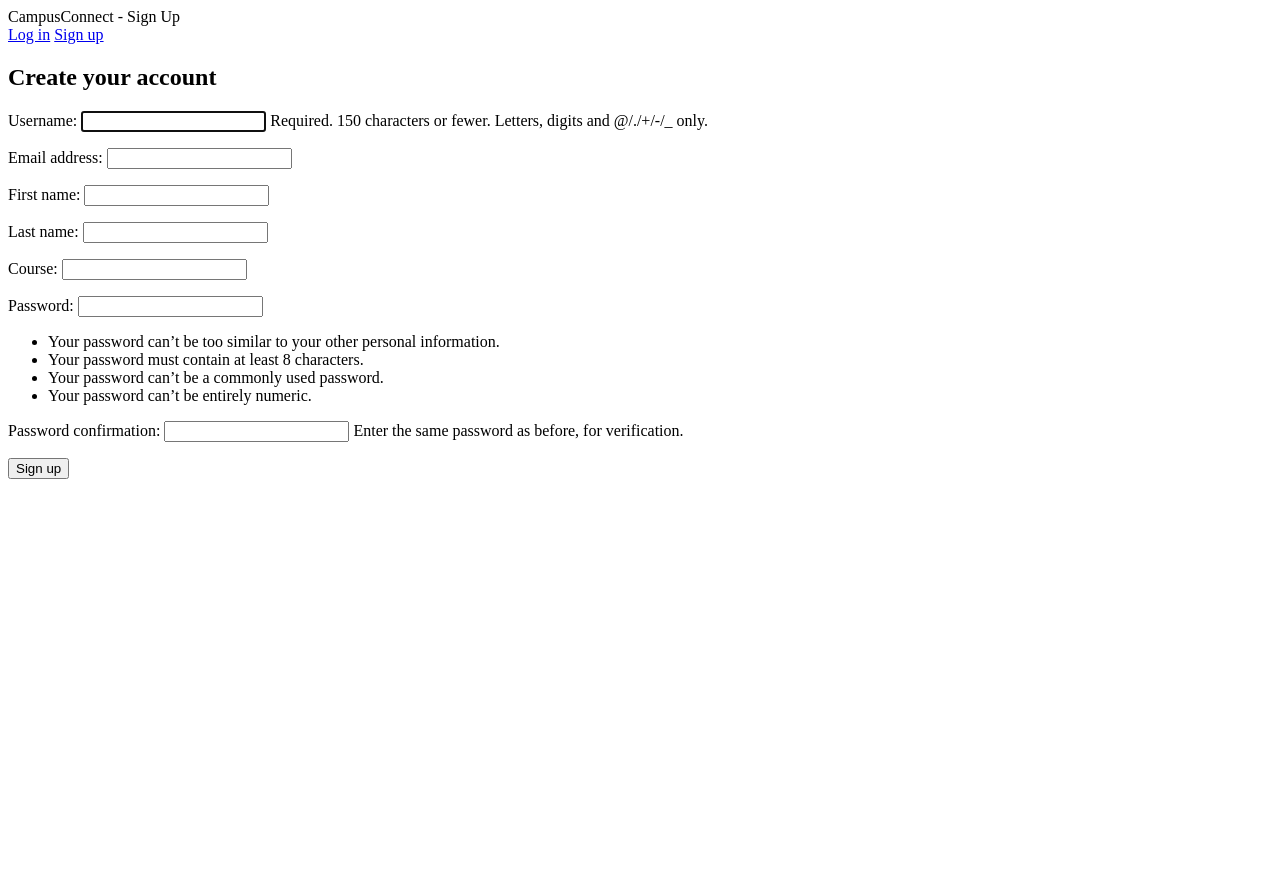
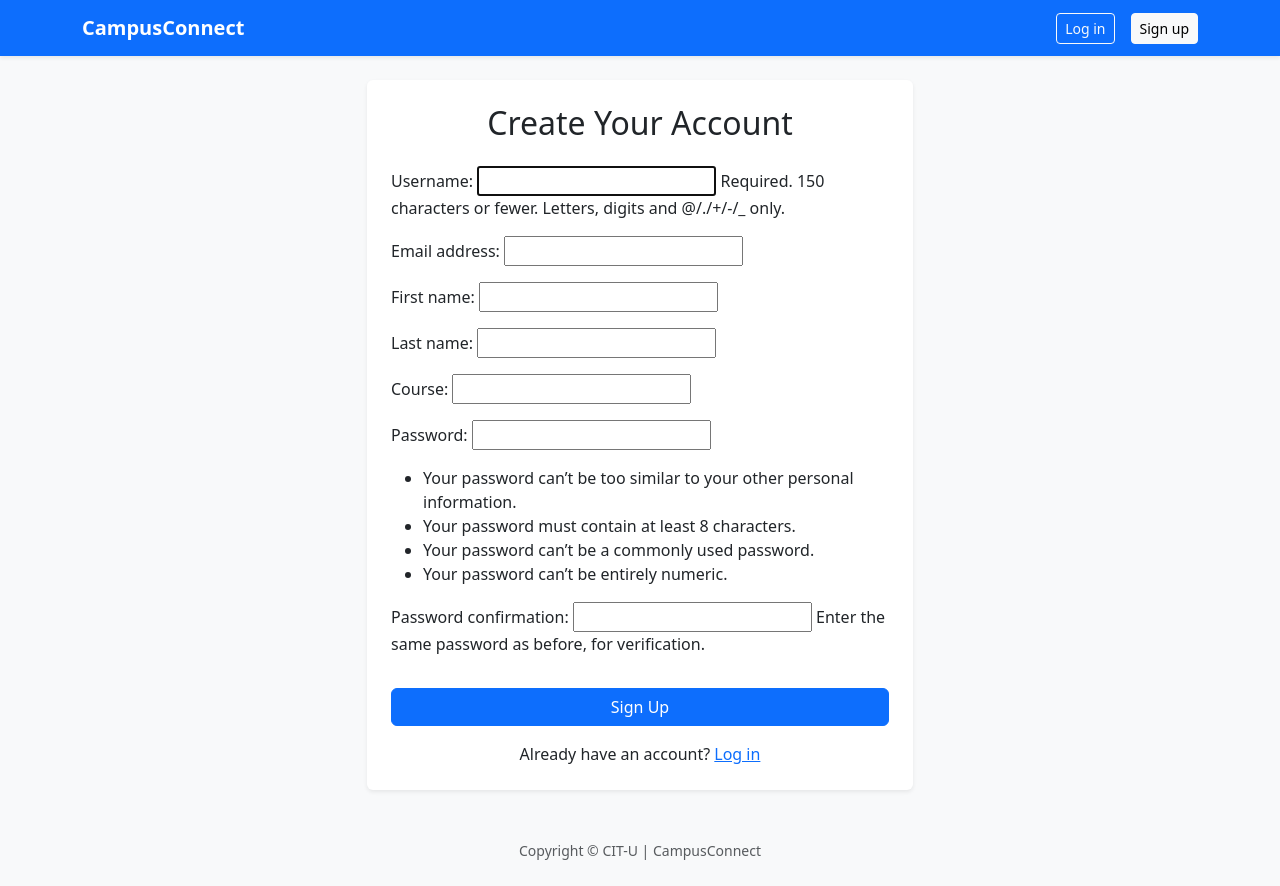
Before and after one commit to igitgud33/CSIT327-G5-Boquia-Altair-FirstDjango, a Django app: page /accounts/signup/ in a window 1280 px wide. Before the commit the page ends 479 px from the top, so only its background shows below. Run offline with Django 5.2, Linux system fonts and the light colour scheme.

Commit message:
Complete profile, signup, and applied Bootstrap

```diff
--- a/accounts/urls.py
+++ b/accounts/urls.py
@@ -1,7 +1,7 @@
 from django.urls import path
-from .views import SignUpView
+from .views import ProfileUpdateView, SignUpView
 
 urlpatterns = [
-    path("signup/", SignUpView.as_view(),
-         name="signup"),
+    path("signup/", SignUpView.as_view(), name="signup"),
+    path("profile/", ProfileUpdateView.as_view(), name="profile"),
 ]
--- a/accounts/views.py
+++ b/accounts/views.py
@@ -1,9 +1,29 @@
 from django.urls import reverse_lazy
-from django.views.generic import CreateView
+from django.contrib.auth.mixins import LoginRequiredMixin
+from django.views.generic import CreateView, UpdateView
+
+from .models import CustomUser
 from .forms import CustomUserCreationForm
 
-# Create your views here.
 class SignUpView(CreateView):
     form_class = CustomUserCreationForm
     template_name = "registration/signup.html"
     success_url = reverse_lazy("login")
+
+    def form_valid(self, form):
+        response = super().form_valid(form)
+        messages.success(
+            self.request,
+            "Your account has been created successfully! You can now log in."
+        )
+        return response
+
+
+class ProfileUpdateView(LoginRequiredMixin, UpdateView):
+    model = CustomUser
+    template_name = "accounts/profile.html"
+    fields = ["first_name", "last_name", "email", "course"]
+    success_url = reverse_lazy("profile")
+
+    def get_object(self):
+        return self.request.user
--- a/campusconnect/settings.py
+++ b/campusconnect/settings.py
@@ -129,5 +129,6 @@ MAILERS = {
 }
 
 AUTH_USER_MODEL='accounts.CustomUser'
+LOGIN_URL = '/accounts/login/'
 LOGIN_REDIRECT_URL = 'dashboard'
 LOGOUT_REDIRECT_URL = 'login'
--- a/templates/base.html
+++ b/templates/base.html
@@ -1,21 +1,96 @@
+
+<!-- structure matters here -->
+
 <!DOCTYPE html>
-<html>
-    <head>{% block title %}{% endblock %}</head>
-    <body>
-        <nav>
+<html lang="en">
+<head>
+    <meta charset="UTF-8">
+    <meta name="viewport" content="width=device-width, initial-scale=1">
+
+    <title>{% block title %}CampusConnect{% endblock %}</title>
+
+    <!-- Bootstrap 5 CSS -->
+    <link href="https://cdn.jsdelivr.net/npm/bootstrap@5.3.3/dist/css/bootstrap.min.css"
+          rel="stylesheet">
+</head>
+
+<body class="bg-light">
+
+    <nav class="navbar navbar-expand-lg navbar-dark bg-primary shadow-sm">
+        <div class="container">
+
+            <a class="navbar-brand fw-bold" href="/">
+                CampusConnect
+            </a>
+
+            <div class="d-flex align-items-center gap-3">
+
                 {% if user.is_authenticated %}
+
+                    <span class="text-white">
                         Hi, {{ user.username }}!
+                    </span>
+
+                    <a href="{% url 'profile' %}"
+                       class="btn btn-outline-light btn-sm">
+                        My Profile
+                    </a>
+
                     <form method="post" action="{% url 'logout' %}">
                         {% csrf_token %}
-                <button type="submit">Log out</button>
+                        <button type="submit"
+                                class="btn btn-light btn-sm">
+                            Log out
+                        </button>
                     </form>
+
                 {% else %}
-             <a href="{% url 'login' %}">Log in</a>
-             <a href="{% url 'signup' %}">Sign up</a>
+
+                    <a href="{% url 'login' %}"
+                       class="btn btn-outline-light btn-sm">
+                        Log in
+                    </a>
+
+                    <a href="{% url 'signup' %}"
+                       class="btn btn-light btn-sm">
+                        Sign up
+                    </a>
+
                 {% endif %}
+
+            </div>
+        </div>
     </nav>
-        <main>{% block content %}{% endblock %}</main>
+
+    <main class="container py-4">
+
+        <!-- Django Messages -->
+        {% if messages %}
+            {% for message in messages %}
+                <div class="alert alert-{{ message.tags|default:'info' }} alert-dismissible fade show"
+                     role="alert">
+
+                    {{ message }}
+
+                    <button type="button"
+                            class="btn-close"
+                            data-bs-dismiss="alert">
+                    </button>
+                </div>
+            {% endfor %}
+        {% endif %}
+
+        {% block content %}
+        {% endblock %}
+
+    </main>
+
+    <footer class="text-center text-muted py-4">
+        <small>Copyright © CIT-U | CampusConnect</small>
+    </footer>
+
+    <!-- Bootstrap 5 JavaScript -->
+    <script src="https://cdn.jsdelivr.net/npm/bootstrap@5.3.3/dist/js/bootstrap.bundle.min.js"></script>
+
 </body>
 </html>
-
-<!-- structure matters here -->
--- a/templates/registration/signup.html
+++ b/templates/registration/signup.html
@@ -1,17 +1,41 @@
+ <!--USERNAME: superadmin | PASSWORD: password-->
+
 {% extends "base.html" %}
+
 {% block title %}CampusConnect - Sign Up{% endblock %}
 
-<div>
-    {% block footer%}Copyright by CIT-U{% endblock %}
+{% block content %}
+
+<div class="row justify-content-center">
+    <div class="col-md-7 col-lg-6">
+
+        <div class="card shadow-sm border-0">
+            <div class="card-body p-4">
+
+                <h2 class="text-center mb-4">
+                    Create Your Account
+                </h2>
+
+                <form method="post">
+                    {% csrf_token %}
+
+                    {{ form.as_p }}
+
+                    <button type="submit"
+                            class="btn btn-primary w-100 mt-3">
+                        Sign Up
+                    </button>
+                </form>
+
+                <p class="text-center mt-3 mb-0">
+                    Already have an account?
+                    <a href="{% url 'login' %}">Log in</a>
+                </p>
+
+            </div>
+        </div>
+
+    </div>
 </div>
 
-{% block content %}
-<h2>Create your account</h2>
-<form method="post">
-    {% csrf_token %}
-    {{ form.as_p }} <!-- renders the form; implicitly passed by View -->
-    <button type="submit">Sign up</button>
-</form>
- {% endblock %}
-
- <!--USERNAME: superadmin | PASSWORD: password-->
+{% endblock %}
```
Also changed, not shown: db.sqlite3, templates/accounts/profile.html (added). Lines whose indentation alone changed are shown as unchanged.
